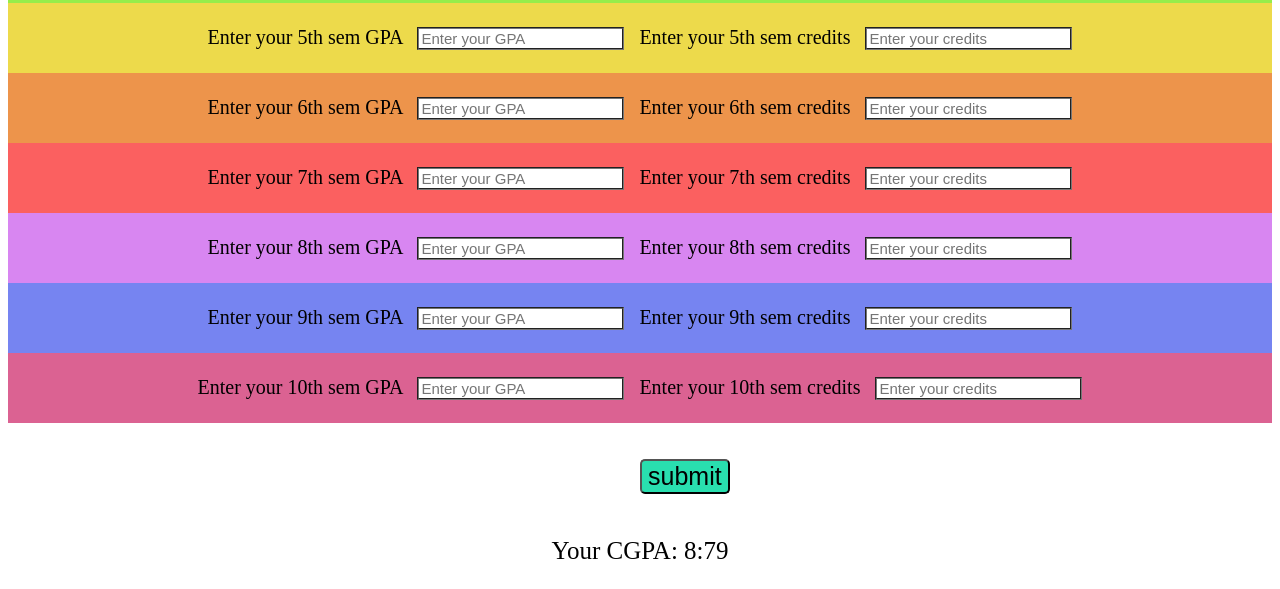
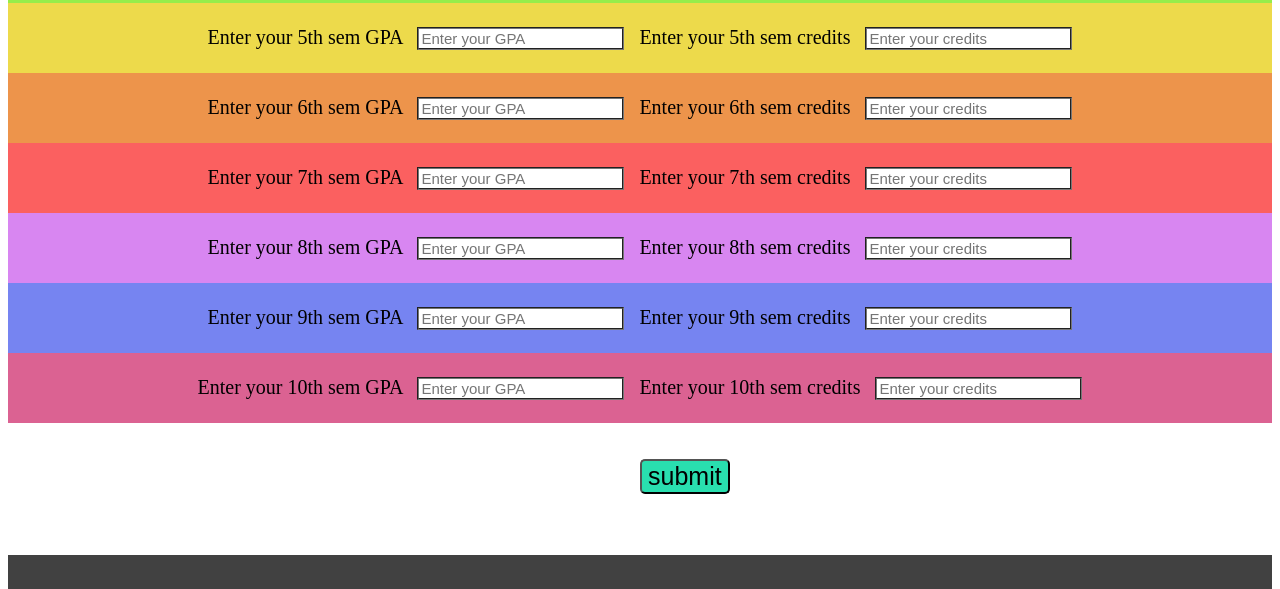
Before and after one commit to rithwik003/cgpa-calculator.github.io, a plain HTML site: page index.html in a window 1280 px wide. Shown: the part 401-990 px from the top of the page. Drawn offline with Linux system fonts and the light colour scheme.

Commit message:
Update index.html

```diff
--- a/index.html
+++ b/index.html
@@ -227,7 +227,7 @@
         <input type="submit" onclick="getoption()" class="submit" value="submit">
         <div><br></div>
         <div class="final">
-            <p id="demo">Your CGPA: 8:79</p>
+            <p id="demo"></p>
         </div>
         <div><br></div>
 
```
